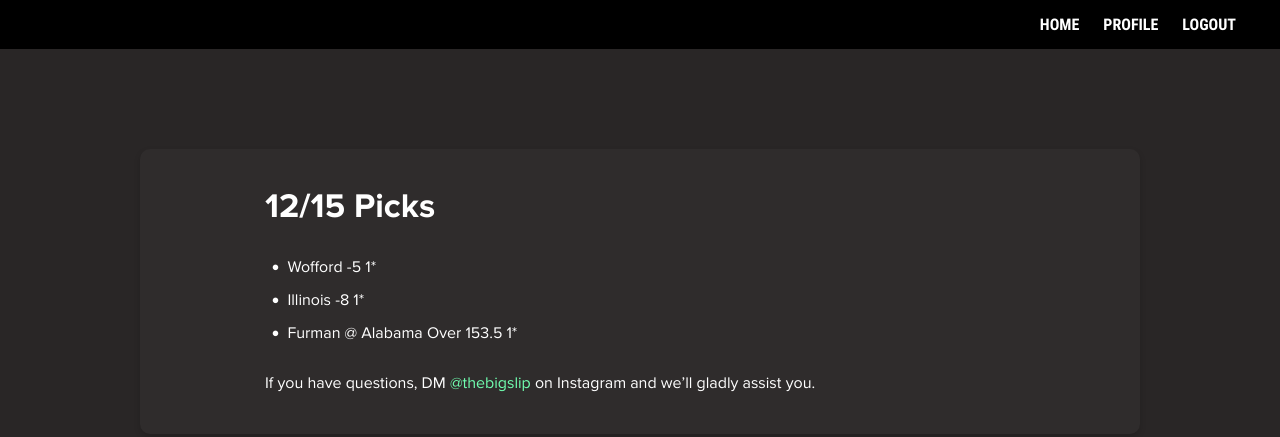
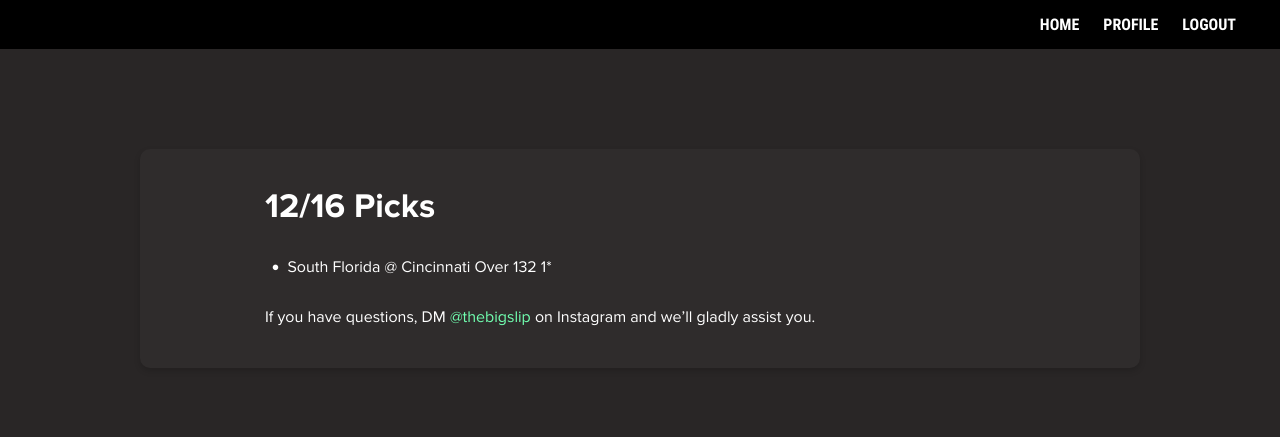
Before and after one commit to AlyStoned/cp, a plain HTML site: page bets.html in a window 1280 px wide. Drawn offline with Linux system fonts and the light colour scheme.

Commit message:
Update bets.html

```diff
--- a/bets.html
+++ b/bets.html
@@ -36,11 +36,9 @@
         <div class="container">
           <div class="bets-inner grey-inner">
             <div class="text-container">
-              <h2>12/15 Picks</h2>
+              <h2>12/16 Picks</h2>
               <ul>
-                <li>Wofford -5 1*</li>
-                <li>Illinois -8 1*</li>
-                <li>Furman @ Alabama Over 153.5 1*</li>
+                <li>South Florida @ Cincinnati Over 132 1*</li>
               </ul>
               <p>If you have questions, DM
                 <a class="link"
```
